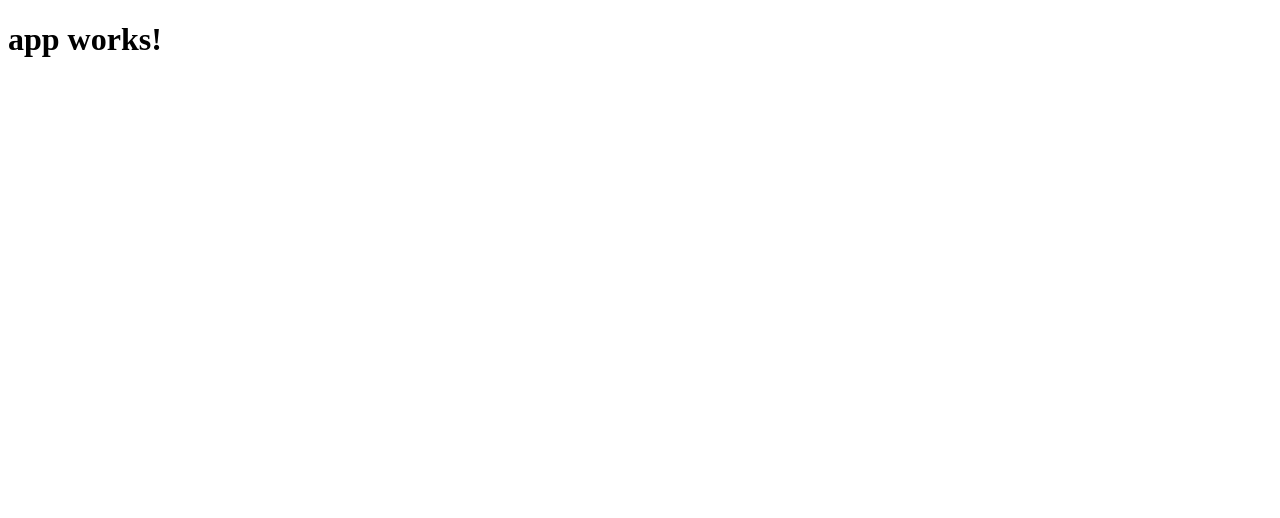
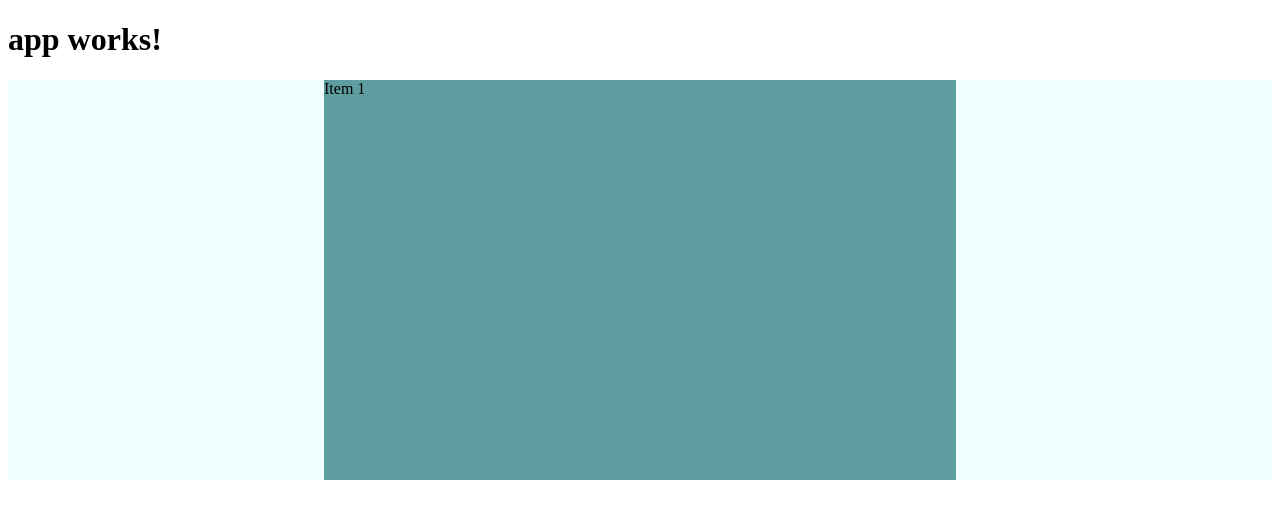
Before and after one commit to Kanandgupta1/angular2-carousel, an Angular app: page / in a window 1280 px wide. Shown: the top 518 px of the page. Built offline with nearby package versions, Linux system fonts and the light colour scheme.

Commit message:
silder container added

```diff
--- a/src/app/app.component.html
+++ b/src/app/app.component.html
@@ -1,3 +1,4 @@
 <h1>
   {{title}}
 </h1>
+<demo-slider></demo-slider>
--- a/src/app/app.module.ts
+++ b/src/app/app.module.ts
@@ -4,10 +4,12 @@ import { FormsModule } from '@angular/forms';
 import { HttpModule } from '@angular/http';
 
 import { AppComponent } from './app.component';
+import {Slider} from './slider';
 
 @NgModule({
   declarations: [
-    AppComponent
+    AppComponent,
+    Slider
   ],
   imports: [
     BrowserModule,
--- /dev/null
+++ b/src/app/demo.slider.html
@@ -0,0 +1,5 @@
+<div class="slider-container">
+  <div class="slider-inner" style="width: 100%; height: 400px">
+    <div class="item" style="">Item 1</div>
+  </div>
+</div>
--- /dev/null
+++ b/src/app/slider.ts
@@ -0,0 +1,32 @@
+import { Component, OnInit } from '@angular/core';
+import {el} from "@angular/platform-browser/testing/src/browser_util";
+
+@Component({
+  selector:'demo-slider',
+  styles:[],
+  styleUrls:['./../assets/css/slider.css'],
+  templateUrl:'./demo.slider.html'
+})
+
+export class Slider implements OnInit{
+  item='Hello World';
+  constructor(){
+
+  }
+
+  ngOnInit(){
+
+  }
+  sliderPlay(event,contaner:any){
+    var el=this.getElement(contaner);
+  }
+  getElement(el){
+    if(typeof(el)=='string'){
+      return document.getElementsByClassName(el);
+    }
+    if(typeof (el)=='object' && el instanceof Element){
+      return el;
+    }
+    return null;
+  }
+}
--- /dev/null
+++ b/src/assets/css/slider.css
@@ -0,0 +1,7 @@
+.slider-container{
+  width: 100%;
+  position: relative;
+  overflow: hidden;
+  background-color: azure;
+}
+.slider-container .slider-inner .item{width: 50%; height: 100%; margin: 0 auto; background-color: cadetblue}
```
Also changed, not shown: 1 other file (tests, documents, lock files or other folders).
